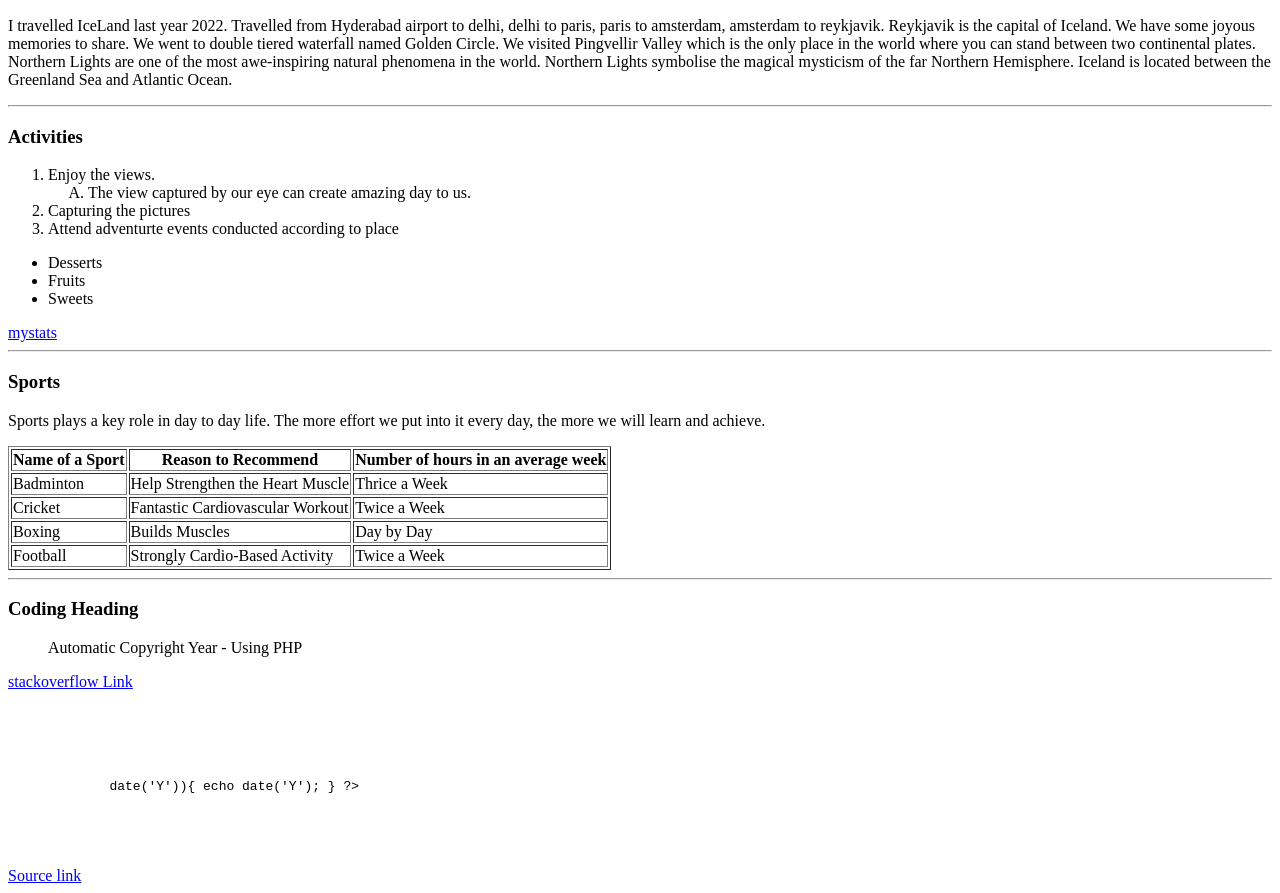
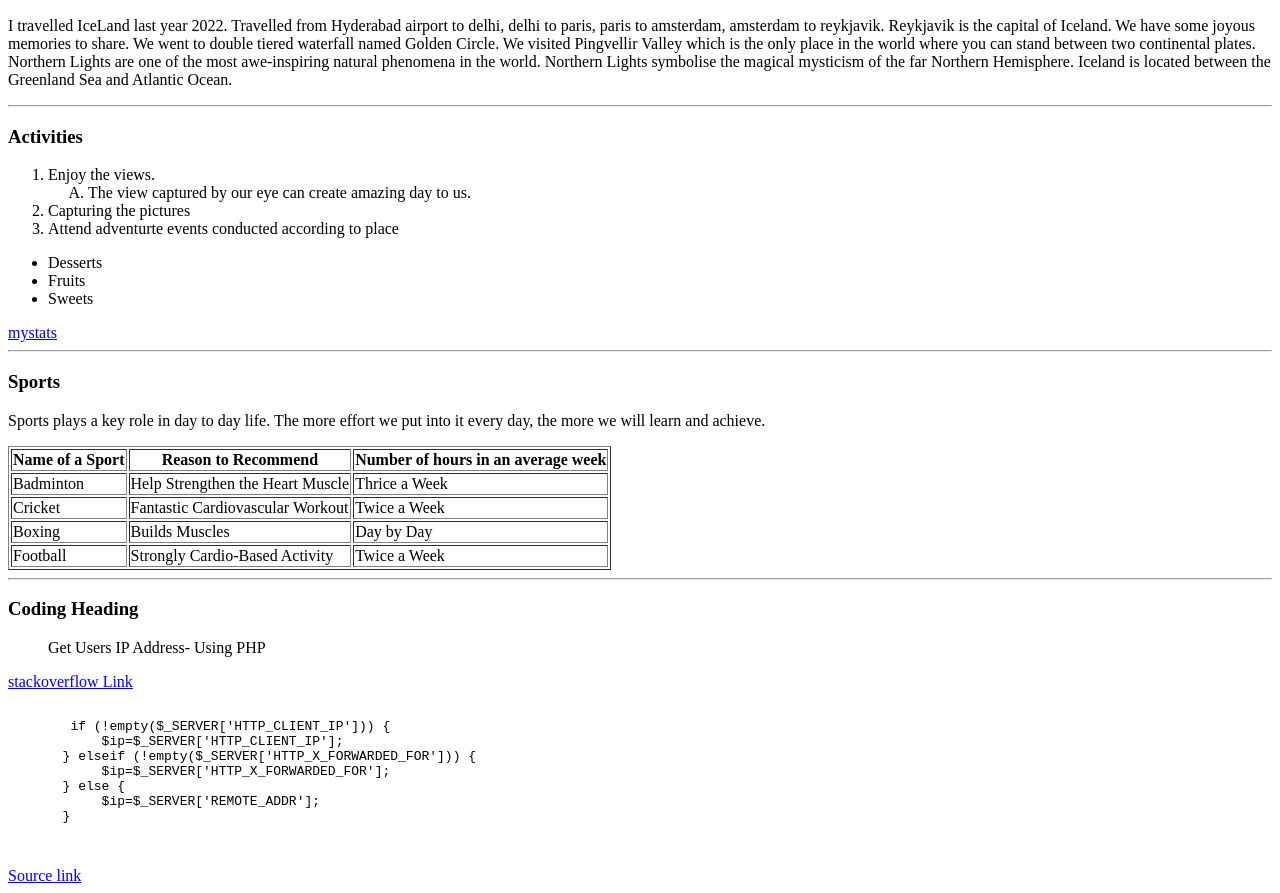
Before and after one commit to 44-563-WebApps-F23/44563-webapps-f23-assignment3-sivapriya43, a plain HTML site: page index.html in a window 1280 px wide. Shown: the part 110-1003 px from the top of the page. Drawn offline with Linux system fonts and the light colour scheme.

Commit message:
Update index.html

```diff
--- a/index.html
+++ b/index.html
@@ -85,22 +85,22 @@
 
     <hr></hr>
     <h3>Coding Heading</h3>
-    <blockquote>Automatic Copyright Year - Using PHP</blockquote>
-    <a href="https://stackoverflow.com/questions/61050683/automatic-copyright-year-using-php">stackoverflow Link </a>
+    <blockquote>Get Users IP Address- Using PHP</blockquote>
+    <a href="https://stackoverflow.com/search?q=Get+Users+IP+Address&s=26c5377e-11c7-4856-9469-b2ba93f27aa2">stackoverflow Link </a>
 
     <pre>
 
-        <?php function auto_copyright($year = 'auto'){ ?>
-            <?php if(intval($year) == 'auto'){ $year = date('Y'); } ?>
-            <?php if(intval($year) == date('Y')){ echo intval($year); } ?>
-            <?php if(intval($year) < date('Y')){ echo intval($year) . ' - ' . date('Y'); } ?>
-            <?php if(intval($year) > date('Y')){ echo date('Y'); } ?>
-         <?php } ?>
-
+        if (!empty($_SERVER['HTTP_CLIENT_IP'])) {
+            $ip=$_SERVER['HTTP_CLIENT_IP'];
+       } elseif (!empty($_SERVER['HTTP_X_FORWARDED_FOR'])) {
+            $ip=$_SERVER['HTTP_X_FORWARDED_FOR'];
+       } else {
+            $ip=$_SERVER['REMOTE_ADDR'];
+       }
 
     </pre>
 
-    <a href="https://css-tricks.com/snippets/php/automatic-copyright-year/">
+    <a href="https://css-tricks.com/snippets/php/get-users-ip-address/">
 Source link
     </a>
 </body>
```
